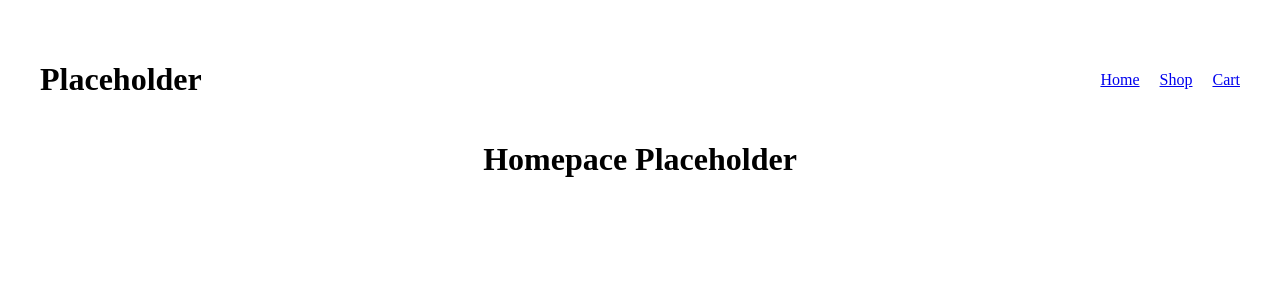
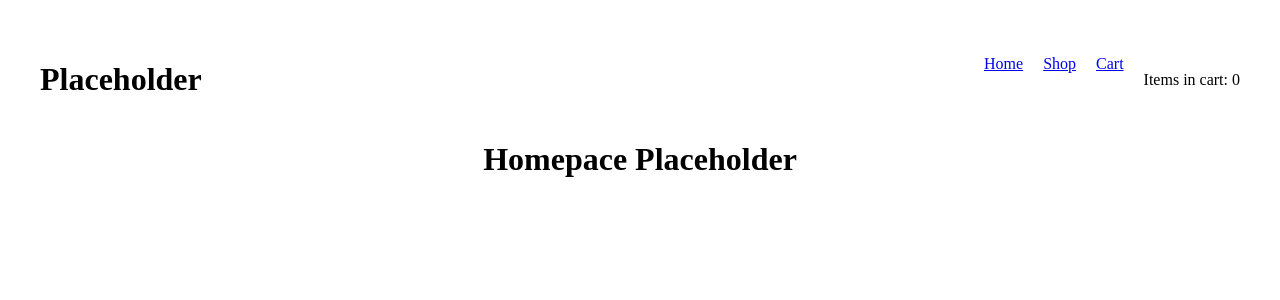
Before and after one commit to IvanLowLLH/odin-shopping-cart, a React (Vite) app: page / in a window 1280 px wide. Shown: the top 300 px of the page. Built offline with nearby package versions, Linux system fonts and the light colour scheme.

Commit message:
Show number of items in cart in NavBar

```diff
--- a/src/App.jsx
+++ b/src/App.jsx
@@ -31,7 +31,7 @@ function App() {
   };
   return (
     <>
-      <NavBar />
+      <NavBar cart={cart} />
       <main>
         <Outlet context={{ cart, addToCart, modifyCartQty, deleteCartItem }} />
       </main>
--- a/src/components/NavBar.jsx
+++ b/src/components/NavBar.jsx
@@ -1,7 +1,7 @@
 import { Link } from "react-router";
 import styles from "./NavBar.module.css";
 
-export default function NavBar() {
+export default function NavBar({ cart }) {
   return (
     <div className={styles["nav-bar"]}>
       <div className={styles["nav-logo"]}>
@@ -11,6 +11,7 @@ export default function NavBar() {
         <Link to="/">Home</Link>
         <Link to="/shop">Shop</Link>
         <Link to="/cart">Cart</Link>
+        <p>Items in cart: {cart.length}</p>
       </div>
     </div>
   );
```
